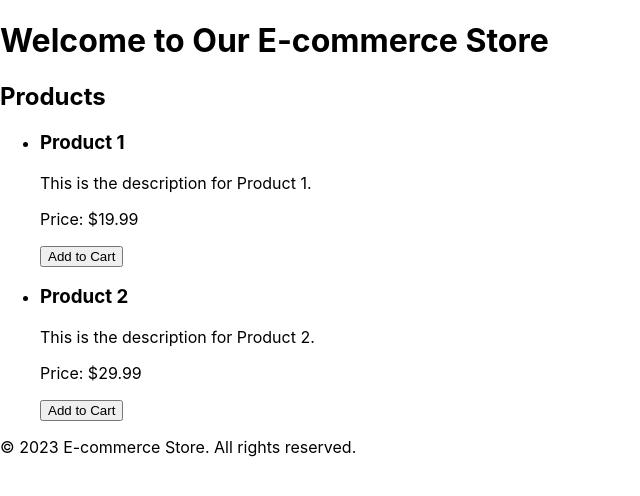
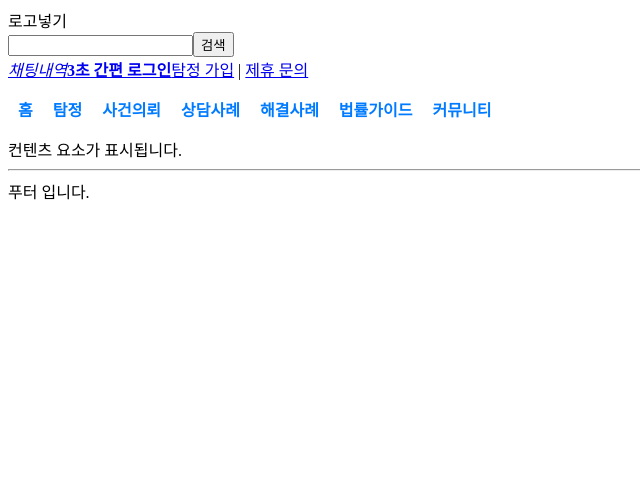
Before and after one commit to sho628/dev_project, a React (Create React App) app: page / in a window 1280 px wide. Shown: the top 496 px of the page, without its empty margins (0-640 px from the left). Built offline with nearby package versions, Linux system fonts and the light colour scheme.

Commit message:
header 생성

```diff
--- a/src/App.css
+++ /dev/null
@@ -1,38 +0,0 @@
-.App {
-  text-align: center;
-}
-
-.App-logo {
-  height: 40vmin;
-  pointer-events: none;
-}
-
-@media (prefers-reduced-motion: no-preference) {
-  .App-logo {
-    animation: App-logo-spin infinite 20s linear;
-  }
-}
-
-.App-header {
-  background-color: #282c34;
-  min-height: 100vh;
-  display: flex;
-  flex-direction: column;
-  align-items: center;
-  justify-content: center;
-  font-size: calc(10px + 2vmin);
-  color: white;
-}
-
-.App-link {
-  color: #61dafb;
-}
-
-@keyframes App-logo-spin {
-  from {
-    transform: rotate(0deg);
-  }
-  to {
-    transform: rotate(360deg);
-  }
-}
--- a/src/App.js
+++ b/src/App.js
@@ -1,45 +1,9 @@
 import React from 'react';
 
 function App() {
-  const products = [
-    {
-      id: 1,
-      name: 'Product 1',
-      price: 19.99,
-      description: 'This is the description for Product 1.',
-    },
-    {
-      id: 2,
-      name: 'Product 2',
-      price: 29.99,
-      description: 'This is the description for Product 2.',
-    },
-    // Add more products here
-  ];
-
   return (
-    <div className="App">
-      <header>
-        <h1>Welcome to Our E-commerce Store</h1>
-      </header>
-      <main>
-        <section className="products">
-          <h2>Products</h2>
-          <ul>
-            {products.map((product) => (
-              <li key={product.id}>
-                <h3>{product.name}</h3>
-                <p>{product.description}</p>
-                <p>Price: ${product.price}</p>
-                <button>Add to Cart</button>
-              </li>
-            ))}
-          </ul>
-        </section>
-      </main>
-      <footer>
-        <p>&copy; {new Date().getFullYear()} E-commerce Store. All rights reserved.</p>
-      </footer>
+    <div>
+      컨텐츠 요소가 표시됩니다.
     </div>
   );
 }
--- a/src/index.css
+++ /dev/null
@@ -1,13 +0,0 @@
-body {
-  margin: 0;
-  font-family: -apple-system, BlinkMacSystemFont, 'Segoe UI', 'Roboto', 'Oxygen',
-    'Ubuntu', 'Cantarell', 'Fira Sans', 'Droid Sans', 'Helvetica Neue',
-    sans-serif;
-  -webkit-font-smoothing: antialiased;
-  -moz-osx-font-smoothing: grayscale;
-}
-
-code {
-  font-family: source-code-pro, Menlo, Monaco, Consolas, 'Courier New',
-    monospace;
-}
--- a/src/index.js
+++ b/src/index.js
@@ -1,17 +1,14 @@
 import React from 'react';
 import ReactDOM from 'react-dom/client';
-import './index.css';
 import App from './App';
-import reportWebVitals from './reportWebVitals';
+import Header from "./layout/Header";
+import Footer from "./layout/Footer";
 
 const root = ReactDOM.createRoot(document.getElementById('root'));
 root.render(
-  <React.StrictMode>
-    <App />
-  </React.StrictMode>
+  <>
+    <Header/>
+    <App/>
+    <Footer/>
+  </>
 );
-
-// If you want to start measuring performance in your app, pass a function
-// to log results (for example: reportWebVitals(console.log))
-// or send to an analytics endpoint. Learn more: https://bit.ly/CRA-vitals
-reportWebVitals();
--- /dev/null
+++ b/src/layout/Footer.js
@@ -0,0 +1,12 @@
+import React from 'react';
+
+const Footer = () => {
+  return (
+    <footer>
+      <hr/>
+      푸터 입니다.
+    </footer>
+  );
+};
+
+export default Footer;
--- /dev/null
+++ b/src/layout/Header.js
@@ -0,0 +1,47 @@
+import React from 'react';
+import './layout.css';
+
+const Header = () => {
+  return (
+    <header>
+        <div>
+            <div>
+                <div>로고넣기</div>
+            </div>
+
+            <div>
+                <form>
+                    <input type="search" value="" placeholder=""/>
+                    <button type="button" class="sch_btn">검색</button>
+                    <div class="find_sch rank" id="searchPreviewDiv">
+                    </div>
+                    <div class="find_sch last_sch">
+                    </div>
+                </form>
+            </div>
+
+            <div>
+                <a href="/"><i>채팅내역</i></a>
+                <a href="/">
+                    <strong>3초 간편 로그인</strong>
+                </a>
+                <a href="/">탐정 가입</a> | <a href="/">제휴 문의</a>
+            </div>
+
+            <div className="container">
+                <ul className="menu-list">
+                    <li><a href="/">홈</a></li>
+                    <li><a href="/">탐정</a></li>
+                    <li><a href="/">사건의뢰</a></li>
+                    <li><a href="/">상담사례</a></li>
+                    <li><a href="/">해결사례</a></li>
+                    <li><a href="/">법률가이드</a></li>
+                    <li><a href="/">커뮤니티</a></li>
+                </ul>
+            </div>
+        </div>
+    </header>
+  );
+};
+
+export default Header;
--- /dev/null
+++ b/src/layout/layout.css
@@ -0,0 +1,46 @@
+.container {
+    display: flex;
+    justify-content: center; /* 수평 중앙 정렬 */
+  }
+
+  .menu-list {
+    display: flex;
+    list-style: none; /* 기본 리스트 스타일 제거 */
+    padding: 0;
+    position: fixed; /* 화면이 768px 이하일 때는 고정 */
+    top: 0; /* 화면 상단에 고정됨 */
+    left: 0; /* 화면 왼쪽에 고정됨 */
+    width: 100%; /* 화면 전체 너비를 사용 */
+    background-color: #fff; /* 배경색을 원하는대로 설정 */
+    z-index: 1; /* 다른 요소 위에 표시하기 위해 z-index 설정 */
+  }
+
+  .menu-list li {
+    margin: 0 10px; /* 각 항목 사이의 간격 설정 */
+    white-space: nowrap; /* 텍스트가 한 줄로만 표시되도록 설정 */
+  }
+
+  .menu-list li a {
+    text-decoration: none;
+    color: #007bff;
+    font-weight: bold;
+  }
+
+  /* 반응형 스타일 추가 */
+  @media (min-width: 769px) {
+    .container {
+      flex-direction: column; /* 화면이 769px 이상일 때는 세로 배치 */
+      align-items: center; /* 화면이 769px 이상일 때는 가운데 정렬 */
+    }
+
+    .menu-list {
+      flex-direction: row; /* 화면이 769px 이상일 때는 가로 배치 */
+      position: static; /* 화면이 769px 이상일 때는 고정하지 않음 */
+      background-color: transparent; /* 배경색을 투명으로 설정 */
+    }
+
+    .menu-list li {
+      margin: 0 10px; /* 화면이 769px 이상일 때는 각 항목 사이의 간격 설정 */
+      white-space: normal; /* 화면이 769px 이상일 때는 텍스트 줄 바꿈을 허용 */
+    }
+  }
--- a/src/reportWebVitals.js
+++ /dev/null
@@ -1,13 +0,0 @@
-const reportWebVitals = onPerfEntry => {
-  if (onPerfEntry && onPerfEntry instanceof Function) {
-    import('web-vitals').then(({ getCLS, getFID, getFCP, getLCP, getTTFB }) => {
-      getCLS(onPerfEntry);
-      getFID(onPerfEntry);
-      getFCP(onPerfEntry);
-      getLCP(onPerfEntry);
-      getTTFB(onPerfEntry);
-    });
-  }
-};
-
-export default reportWebVitals;
```
Also changed, not shown: src/setupTests.js (deleted, +0 -5 lines), src/logo.svg (deleted), 1 other file (tests, documents, lock files or other folders).
